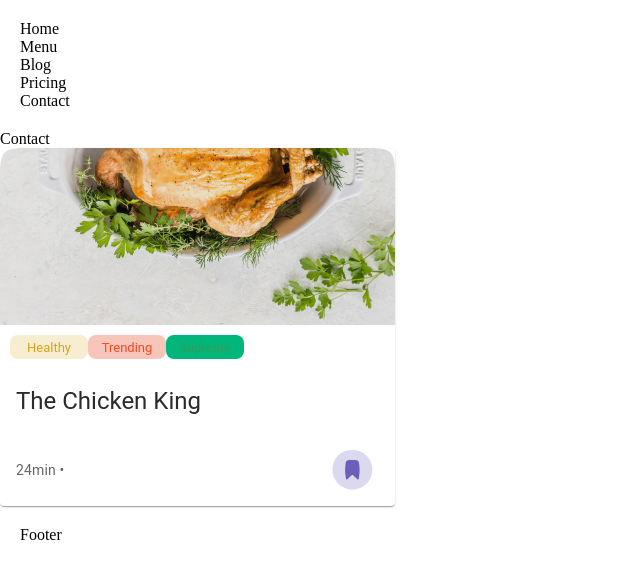
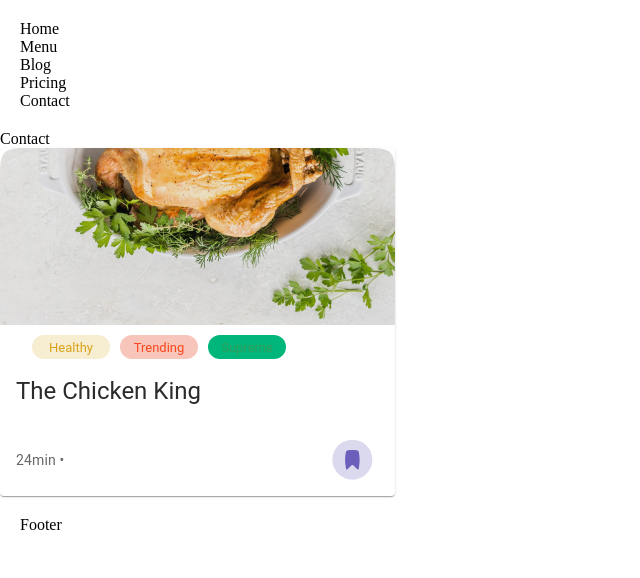
Before and after one commit to FoxNestProduction/finalProjectStore, a React (Create React App) app in the folder client/: page /Contact in a window 1280 px wide. Shown: the top 578 px of the page, without its empty margins (0-640 px from the left). Built offline with nearby package versions, Linux system fonts and the light colour scheme; no server answers.

Commit message:
work with styles

```diff
--- a/client/src/components/RestaurantItem/Chip.js
+++ b/client/src/components/RestaurantItem/Chip.js
@@ -2,64 +2,58 @@ import * as React from 'react';
 import Chip from '@mui/material/Chip';
 import Stack from '@mui/material/Stack';
 import Box from '@mui/material/Box';
-import { createTheme, ThemeProvider } from '@mui/material/styles';
+import { ThemeProvider } from '@mui/material/styles';
+// import makeStyles from '@mui/styles/makeStyles';
+import theme from '../../themeMui/theme';
 
-const theme = createTheme({
-  palette: {
-    healthy: {
-      background: '#F7EDD0',
-      text: '#DAA31A',
-    },
-    trending: {
-      background: '#F7C5BA',
-      text: '#FB471D',
-    },
-    supreme: {
-      background: '#00B67A',
-      text: '#309D5B',
-    },
-  },
-});
+// const useStyles = makeStyles(() => ({
+//   root: {
+//     backgroundColor: theme.palette.healthyColor.background,
+//   },
+// }));
 
 const ColorChips = () => {
+  // const classes = useStyles();
   return (
-  // <Stack spacing={1} alignItems="center">
-  //   <Stack direction="row" spacing={1}>
-  //     <Chip label="primary" color="primary" />
-  //     <Chip label="success" color="success" />
-  //   </Stack>
-  // </Stack>
-
     <ThemeProvider theme={theme}>
-      <Box sx={{ padding: '10px' }}>
+      <Box
+        sx={{
+          paddingTop: theme.components.chip.paddingTop,
+          paddingLeft: theme.components.chip.paddingLeft,
+        }}
+      >
         <Chip
           label="Healthy"
           sx={{
-            backgroundColor: (colors) => theme.palette.healthy.background,
-            color: (colors) => theme.palette.healthy.text,
-            width: '78px',
-            height: '24px',
-            borderRadius: '8px',
+            backgroundColor: theme.palette.healthyColor.background,
+            color: theme.palette.healthyColor.text,
+            width: theme.components.chip.width,
+            height: theme.components.chip.height,
+            borderRadius: theme.components.chip.borderRadius,
+            marginRight: theme.components.chip.marginRight,
           }}
+          // className={classes.root}
         />
         <Chip
           label="Trending"
           sx={{
-            backgroundColor: (colors) => theme.palette.trending.background,
-            color: (colors) => theme.palette.trending.text,
-            width: '78px',
-            height: '24px',
-            borderRadius: '8px',
+            backgroundColor: theme.palette.trendingColor.background,
+            color: theme.palette.trendingColor.text,
+            width: theme.components.chip.width,
+            height: theme.components.chip.height,
+            borderRadius: theme.components.chip.borderRadius,
+            marginRight: theme.components.chip.marginRight,
           }}
         />
         <Chip
           label="Supreme"
           sx={{
-            backgroundColor: (colors) => theme.palette.supreme.background,
-            color: (colrs) => theme.palette.supreme.text,
-            width: '78px',
-            height: '24px',
-            borderRadius: '8px',
+            backgroundColor: theme.palette.supremeColor.background,
+            color: theme.palette.supremeColor.text,
+            width: theme.components.chip.width,
+            height: theme.components.chip.height,
+            borderRadius: theme.components.chip.borderRadius,
+            marginRight: theme.components.chip.marginRight,
           }}
         />
       </Box>
--- a/client/src/components/RestaurantItem/RestaurantItem.module.scss
+++ b/client/src/components/RestaurantItem/RestaurantItem.module.scss
@@ -1,7 +1,8 @@
 .Card {
   max-width: 395px;
-  display: 'flex';
-  flex-wrap: 'wrap';
+  display: flex;
+  flex-wrap: wrap;
+  box-shadow: 0px 1px 1px 0px rgba(0,0,0,0.14), 0px 1px 3px 0px rgba(0,0,0,0.12);
 
   &__header {
     font-family: 'Inter';
--- /dev/null
+++ b/client/src/themeMui/theme.js
@@ -0,0 +1,78 @@
+import { createTheme } from '@mui/material/styles';
+
+const theme = createTheme({
+  breakpoints: {
+    values: {
+      mobile: 320,
+      tablet: 481,
+      desktop: 993,
+    },
+  },
+  palette: {
+    primaryDefaultColor: {
+      main: '#6C5FBC',
+      second: '#FF9140',
+    },
+    primaryHoverColor: {
+      main: '#664FFF',
+      second: '#FF7C1C',
+    },
+    labelColor: {
+      healthy: '#DAA31A',
+      trending: '#FB471D',
+      supreme: '#309D5B',
+    },
+    textColor: {
+      main: '#2B2B2B',
+      header: '#606060',
+      footer: '#969696',
+      title: '#201F1F',
+      subTitile: '#323142',
+    },
+    healthyColor: {
+      background: '#F7EDD0',
+      text: '#DAA31A',
+    },
+    trendingColor: {
+      background: '#F7C5BA',
+      text: '#FB471D',
+    },
+    supremeColor: {
+      background: '#00B67A',
+      text: '#309D5B',
+    },
+  },
+  shape: {
+    borderRadius: 12,
+  },
+  typography: {
+    fontInter: 'Inter, sans-serif',
+    fontPoppins: 'Poppins, sans-serif',
+    fontWeightSemiBold: 600,
+    fontWeightExtraBold: 800,
+
+    fontSize: 14,
+    fontWeightLight: 300,
+    fontWeightRegular: 400,
+    fontWeightMedium: 500,
+    fontWeightBold: 700,
+  },
+
+  components: {
+    chip: {
+      width: 78,
+      height: 24,
+      borderRadius: 8,
+      paddingTop: '10px',
+      paddingLeft: '32px',
+      marginRight: '10px',
+    },
+  },
+
+  mixins: {
+
+  },
+
+});
+
+export default theme;
```
Also changed, not shown: client/package.json (+8 -2 lines).
